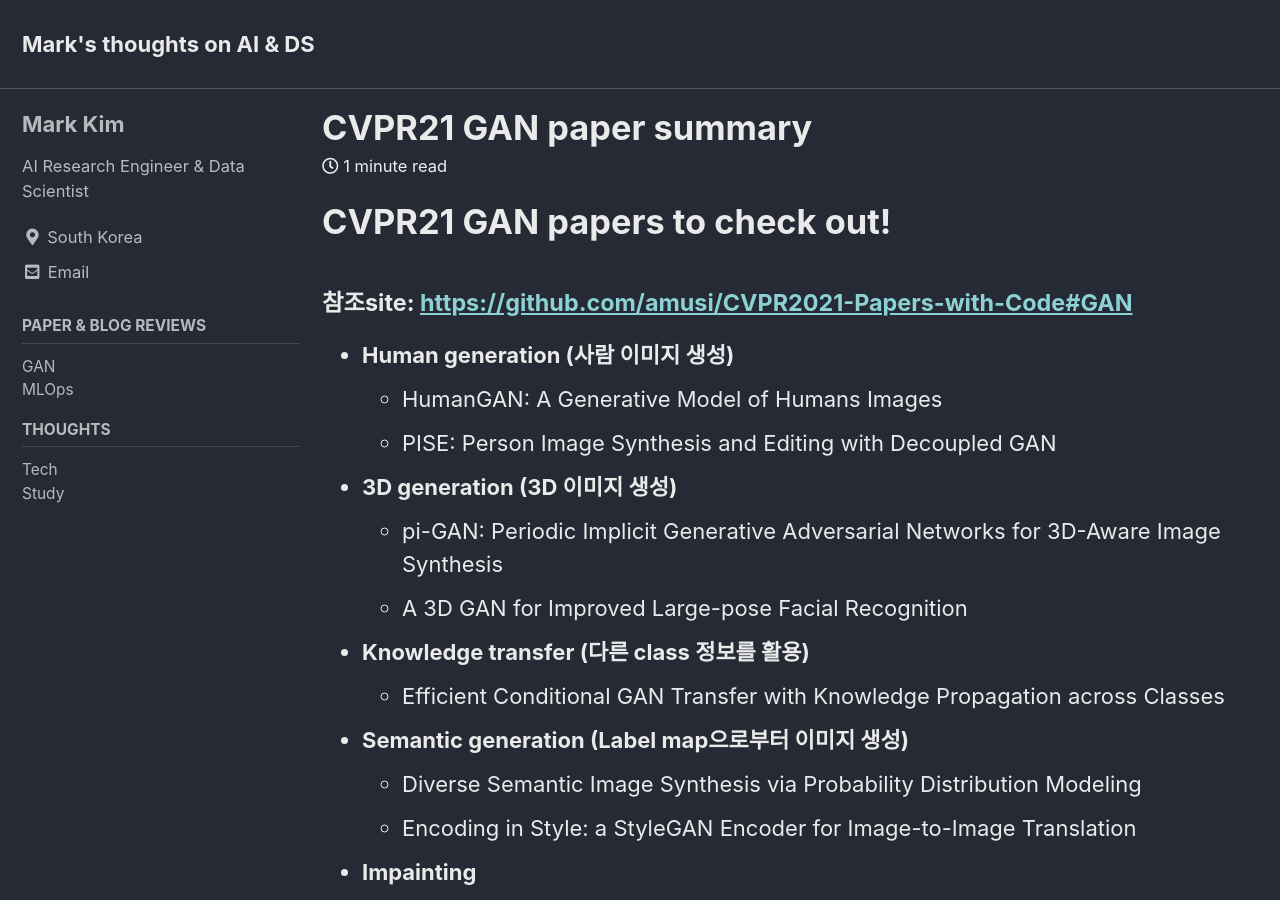
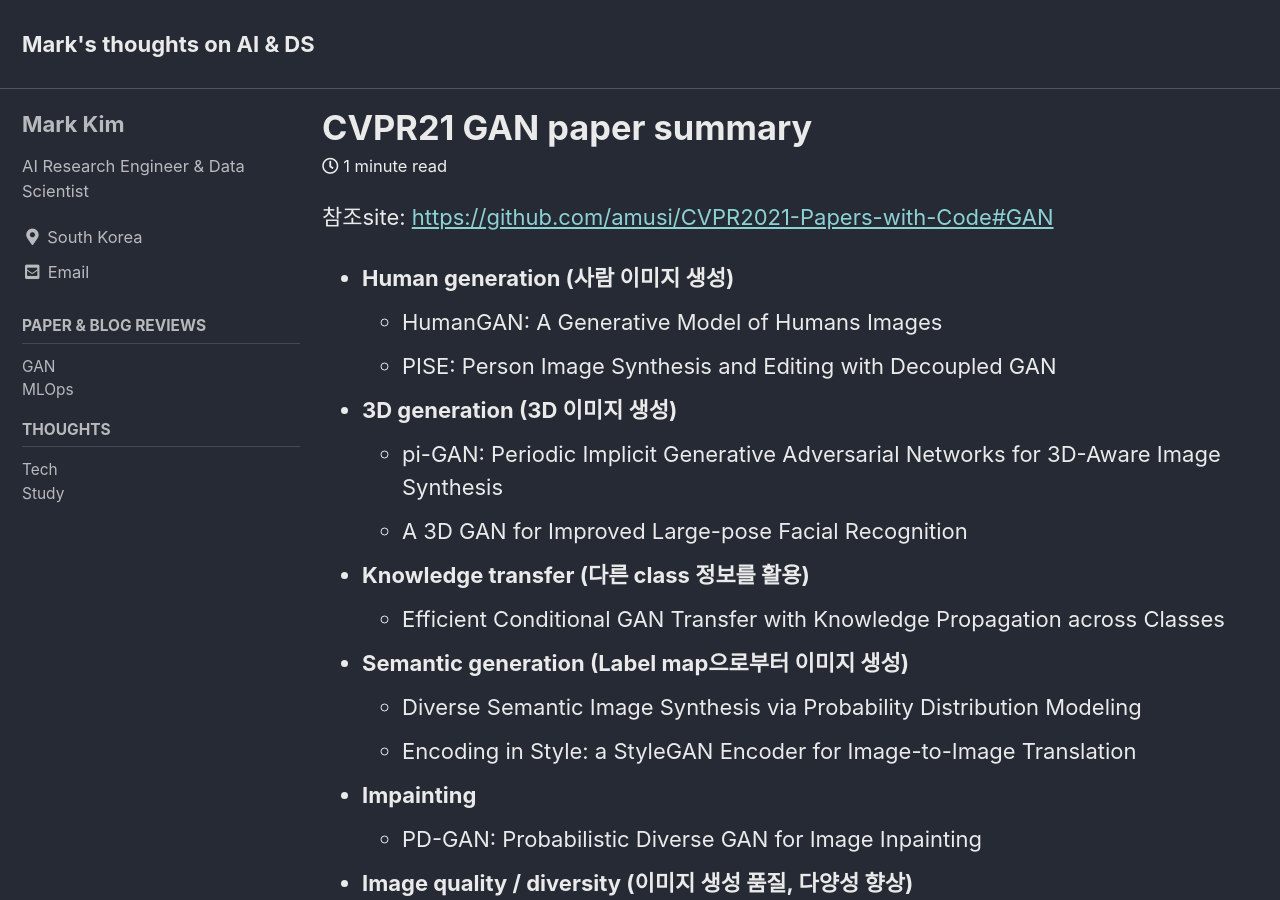
Before and after one commit to jis478/test_page, a Jekyll site: the page built from _posts/2022-04-02-test.md, in a window 1280 px wide and 900 px high. Built offline with Jekyll 4.4.1, drawn with Linux system fonts in a browser that asks for light colours; cached includes are drawn as plain includes.

Commit message:
Update 2022-04-02-test.md

```diff
--- a/_posts/2022-04-02-test.md
+++ b/_posts/2022-04-02-test.md
@@ -11,9 +11,8 @@ tags: ["GAN", "CVPR21"]
 
 ---
 
-# CVPR21 GAN papers to check out!
 
-#### 참조site: [https://github.com/amusi/CVPR2021-Papers-with-Code#GAN](https://github.com/amusi/CVPR2021-Papers-with-Code#GAN)
+참조site: [https://github.com/amusi/CVPR2021-Papers-with-Code#GAN](https://github.com/amusi/CVPR2021-Papers-with-Code#GAN)
 
 - **Human generation (사람 이미지 생성)**
   - HumanGAN: A Generative Model of Humans Images
```
